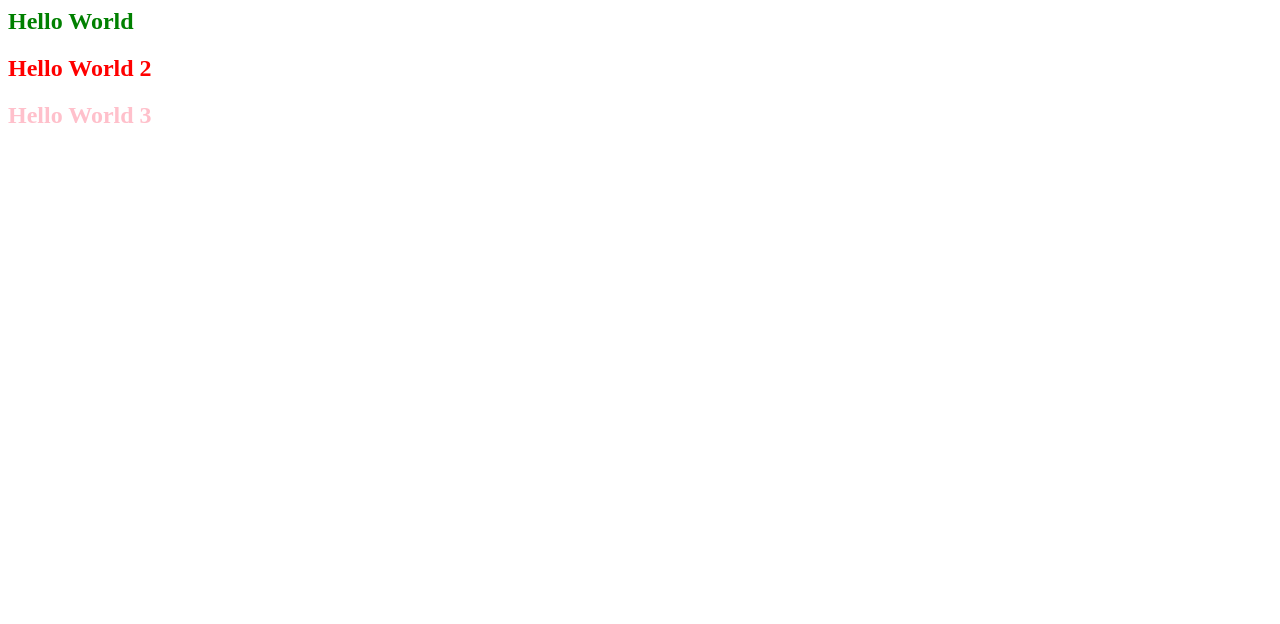
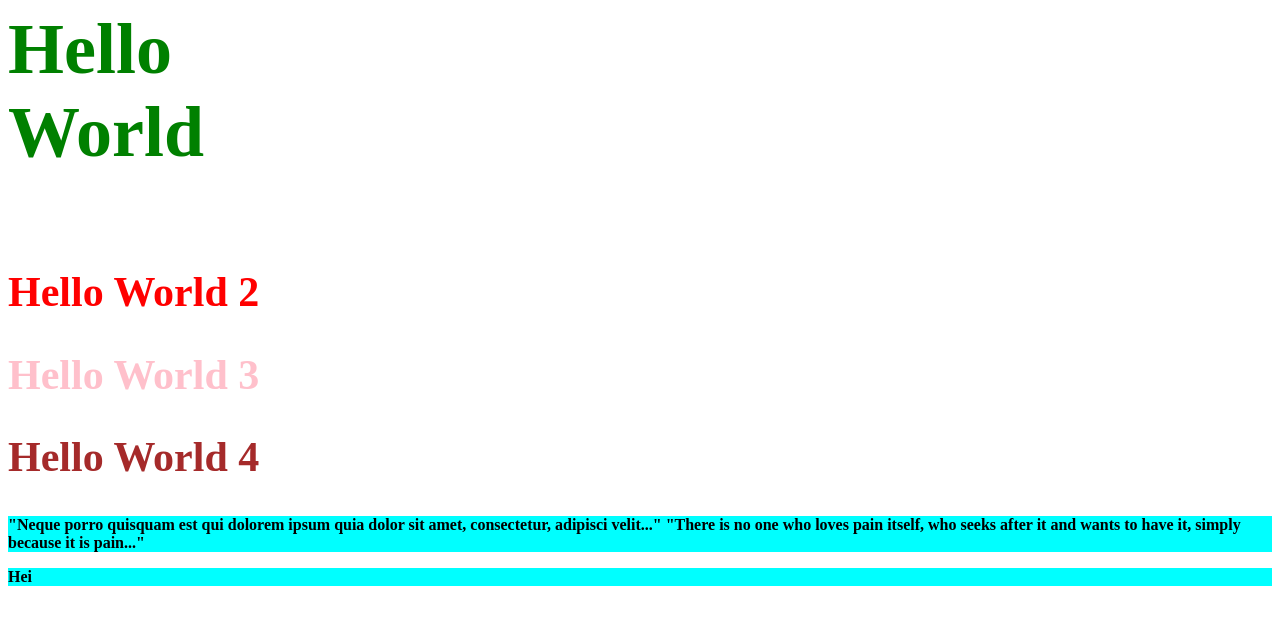
Before and after one commit to PatrickRoethe/4oct, a plain HTML site: page index.html in a window 1280 px wide. Drawn offline with Linux system fonts and the light colour scheme.

Commit message:
Added ID and tag selectors, commented on css style sheet

```diff
--- a/css/style.css
+++ b/css/style.css
@@ -1,5 +1,10 @@
+/* This is my first editing just to remind you*/
 #first-heading{
  color: green;
+ /*background-color: orange;*/
+ font-size: 72px;
+ width: 200px;
+ height: 200px;
 }
 
 #second-heading{
@@ -9,3 +14,15 @@
 #third-heading{
     color: pink;
 }
+#forth-heading{
+    color: brown;
+}
+
+.generic-heading {
+    font-size: 42px;
+}
+
+p {
+    font-weight: bold;
+    background-color: aqua;
+}
--- a/index.html
+++ b/index.html
@@ -8,15 +8,25 @@
     <link rel="stylesheet" type="text/css" href="css/style.css">
 </head>
 <body>
-    <h2 id="first-heading">
+    <h2 id="first-heading" class="generic-heading">
         Hello World
     </h2>
-    <h2 id="second-heading">
+    <h2 id="second-heading" class="generic-heading">
         Hello World 2
     </h2>
-    <h2 id="third-heading">
+    <h2 id="third-heading" class="generic-heading">
         Hello World 3
     </h2>
+    <h2 id="forth-heading" class="generic-heading">
+        Hello World 4
+    </h2>
+    <p>
+        "Neque porro quisquam est qui dolorem ipsum quia dolor sit amet, consectetur, adipisci velit..."
+        "There is no one who loves pain itself, who seeks after it and wants to have it, simply because it is pain..."
+    </p>
+    <p>
+        Hei
+    </p>
 
 </body>
 
```
